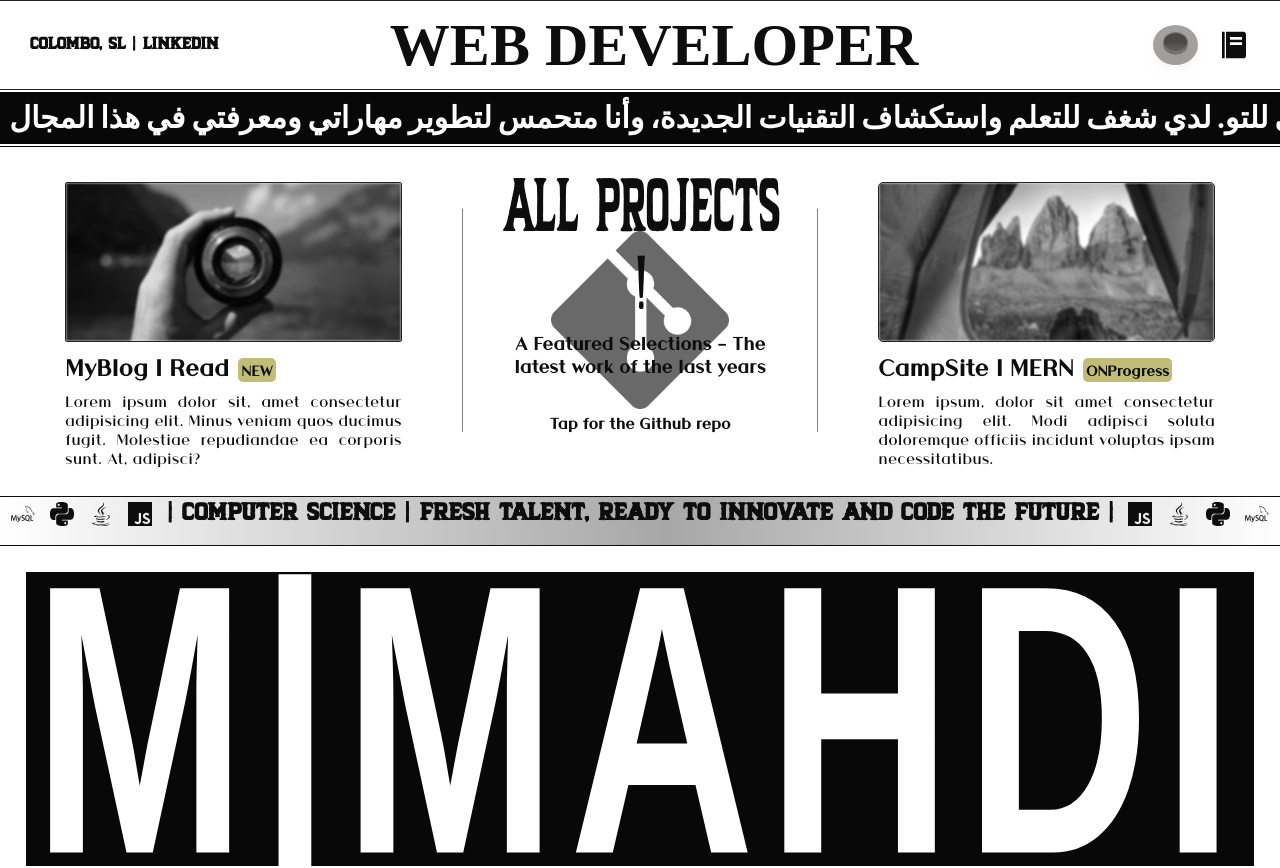
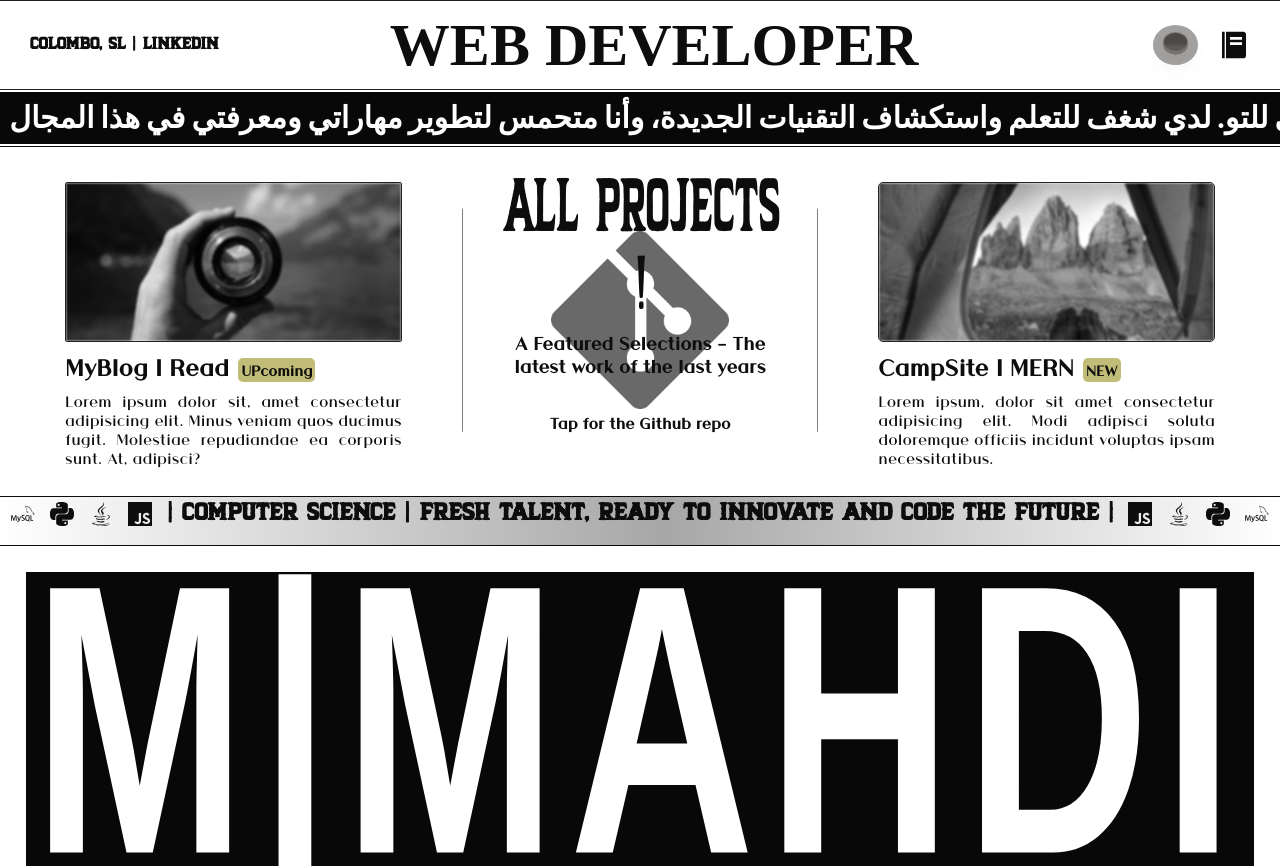
Before and after one commit to mahdiisabry1/MyPortfolio, a React (Vite) app in the folder RetroWeb/: page / in a window 1280 px wide. Shown: the top 868 px of the page. Built offline with nearby package versions, Linux system fonts and the light colour scheme; a web font is replaced by a local one.

Commit message:
Update Featured.jsx

```diff
--- a/RetroWeb/src/components/Featured/Featured.jsx
+++ b/RetroWeb/src/components/Featured/Featured.jsx
@@ -21,7 +21,7 @@ const Featured = () => {
               {" "}
               MyBlog | Read{" "}
             </a>
-            <span className="currentStatus">NEW</span>
+            <span className="currentStatus">UPcoming</span>
           </h2>
           <p>
             Lorem ipsum dolor sit, amet consectetur adipisicing elit. Minus
@@ -53,7 +53,7 @@ const Featured = () => {
               {" "}
               CampSite | MERN{" "}
             </a>
-            <span className="currentStatus">ONProgress</span>
+            <span className="currentStatus">NEW</span>
           </h2>
           <p>
             Lorem ipsum, dolor sit amet consectetur adipisicing elit. Modi
```
